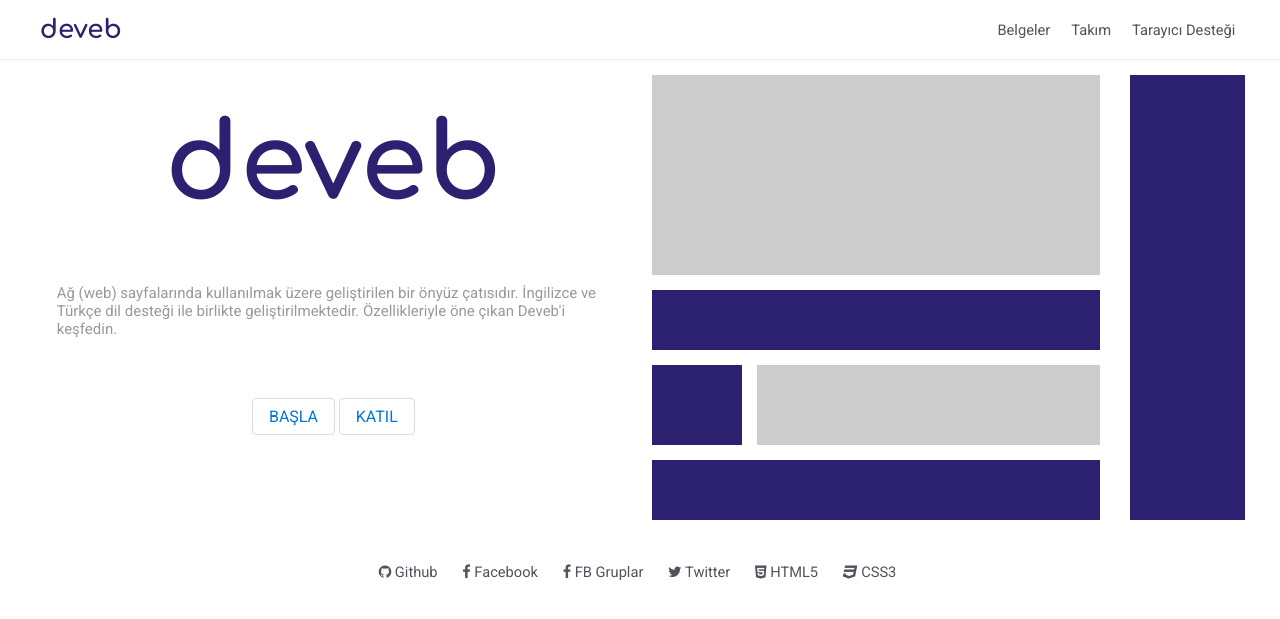
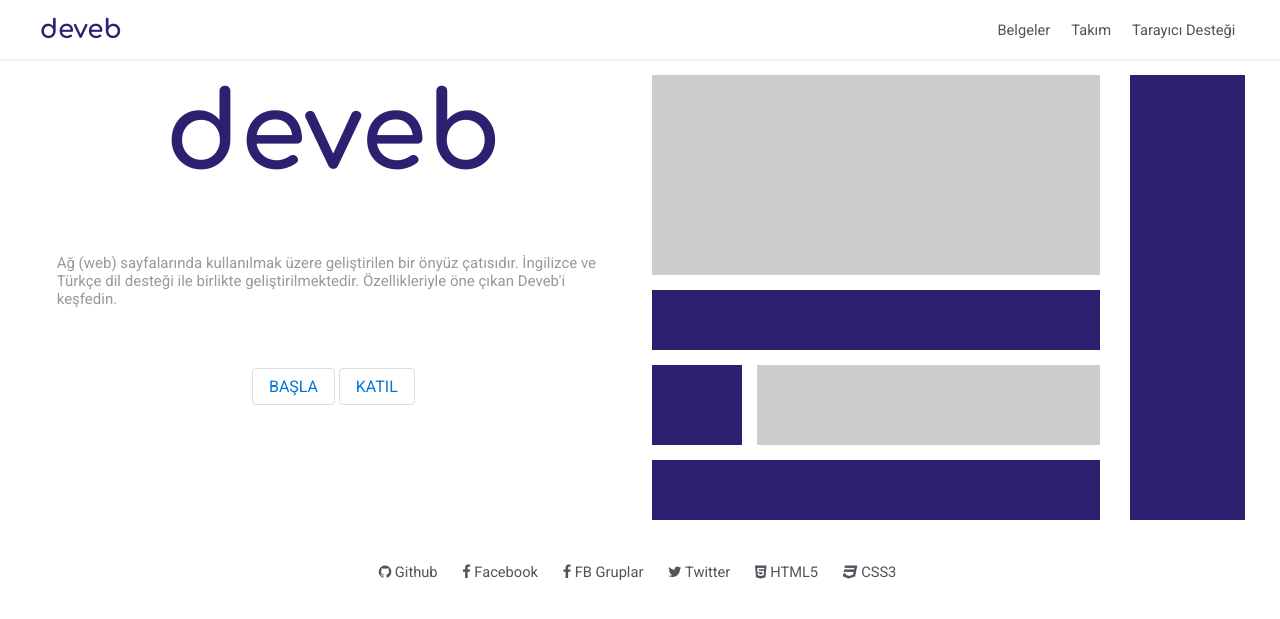
Before and after one commit to data-deveb/data-deveb.github.io, a Jekyll site: the page built from index.html, in a window 1280 px wide. Shown: the top 619 px of the page. Built offline with Jekyll 4.4.1, drawn with Linux system fonts in a browser that asks for light colours.

Commit message:
Güncelleme

```diff
--- a/assets/css/deveb.css
+++ b/assets/css/deveb.css
@@ -117,6 +117,7 @@
       color:#333;
       margin: 2em 0 0.5em 0;
     }
+    h1:first-child{margin-top:0;}
     h1{font-size:1.5em}
       h2{font-size:1.1em}
         h3{font-size:1.1em}
```
